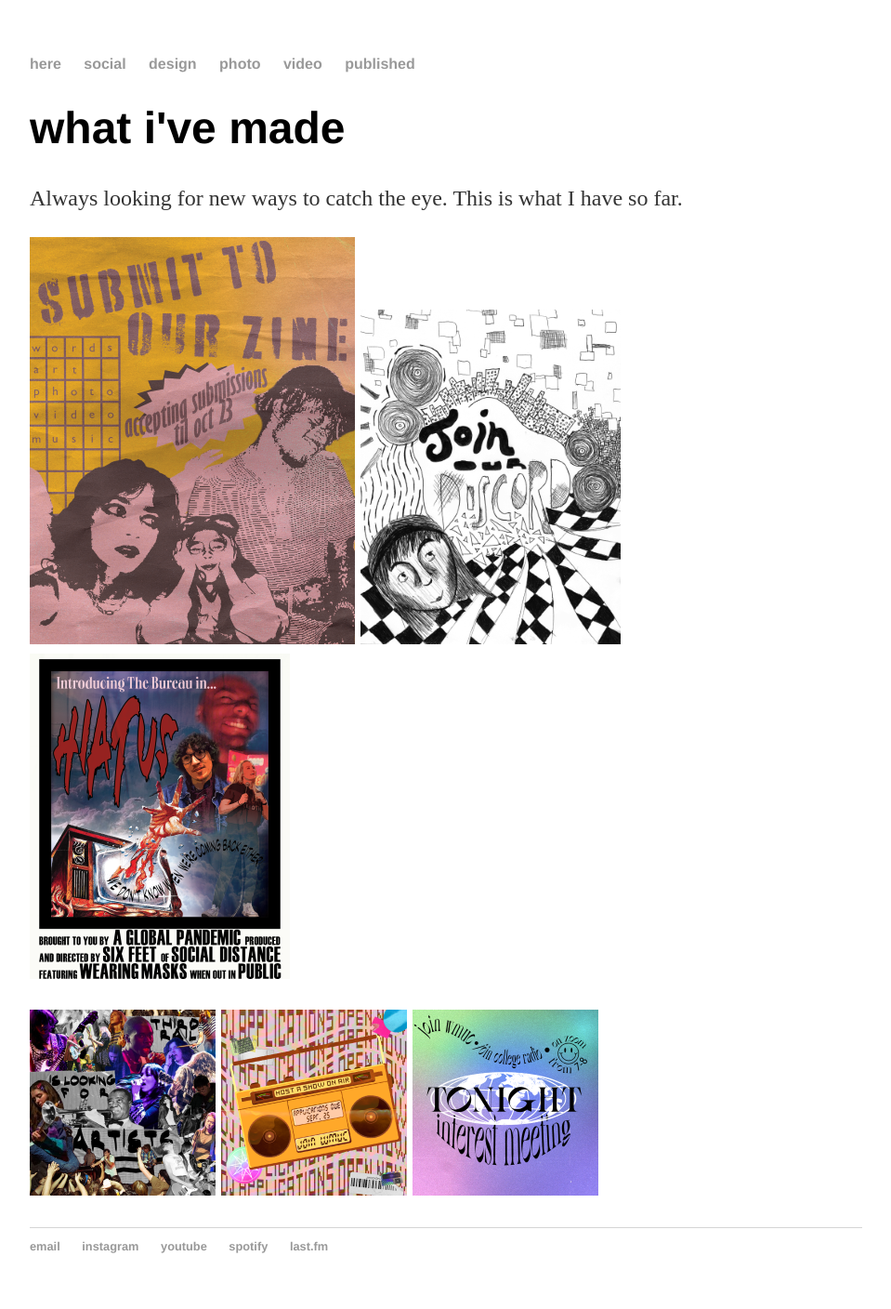
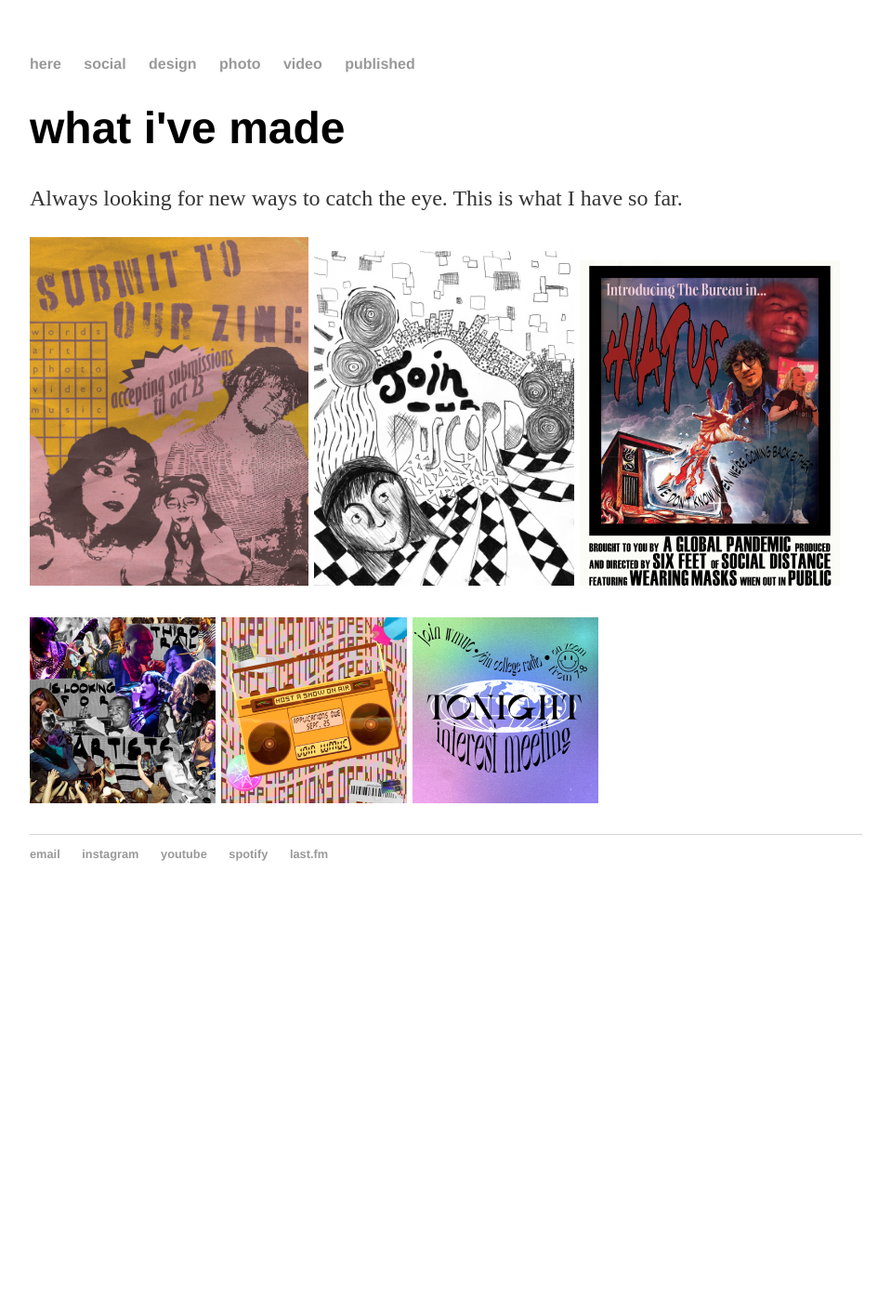
Before and after one commit to sabrinadotli/sabrinadotli.github.io, a Jekyll site: the page built from design/index.html, in a window 1280 px wide. Shown: the whole page at 93% size, without its empty margins (160-1119 px from the left). Built offline with Jekyll 4.4.1, drawn with Linux system fonts in a browser that asks for light colours; after the commit the page ends 986 px from its top, so only the background shows below that.

Commit message:
Update index.html

```diff
--- a/design/index.html
+++ b/design/index.html
@@ -6,7 +6,7 @@ title: what i've made
 	<p>Always looking for new ways to catch the eye. This is what I have so far.</p>
 	<p>
 		<a href="https://www.instagram.com/p/CGAfO6XshQX/">
-    		<img src = "wmuczinesubmit-01.png"
+    		<img src = "wmuczinesubmit.png"
          	alt = "Flyer encouraging audience to submit to a zine" />
 		</a>
 		<a href="https://www.instagram.com/p/CFuzMvjscKN/">
```
